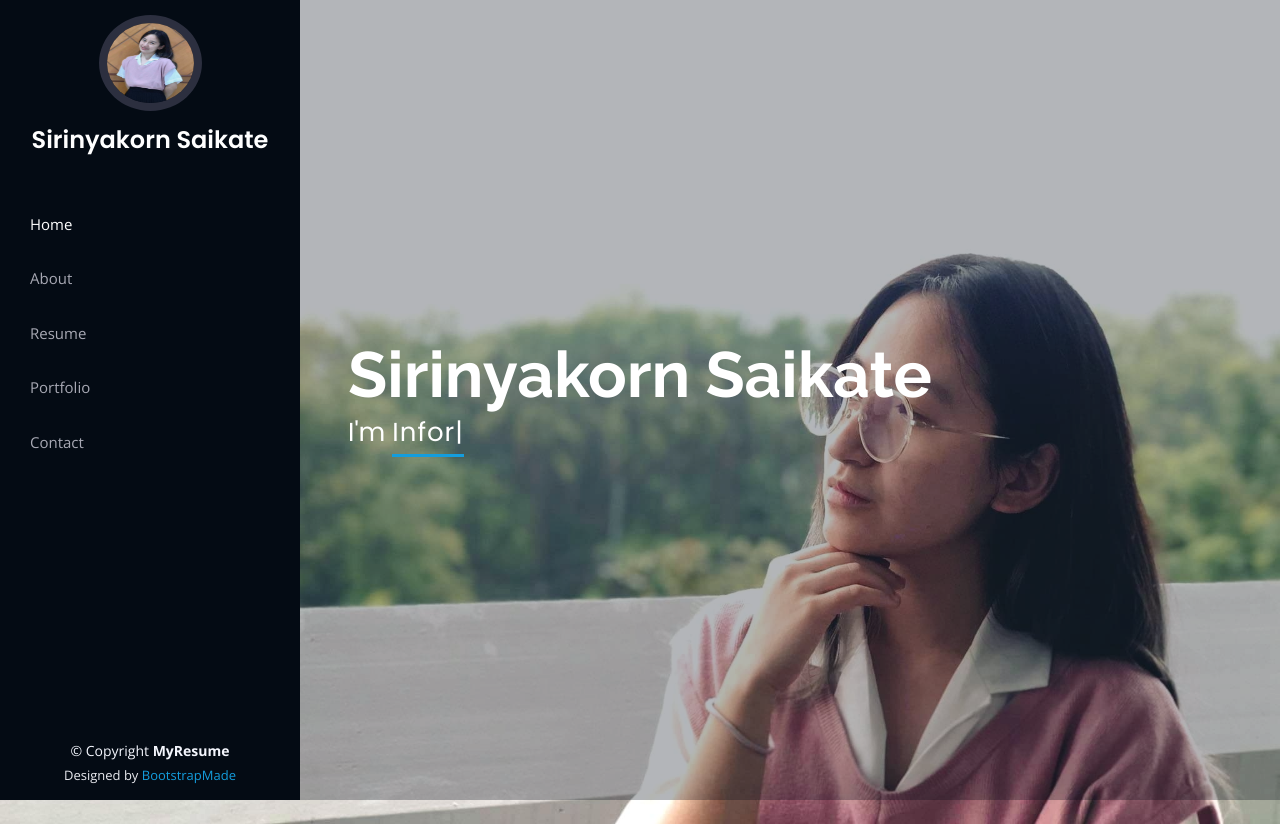
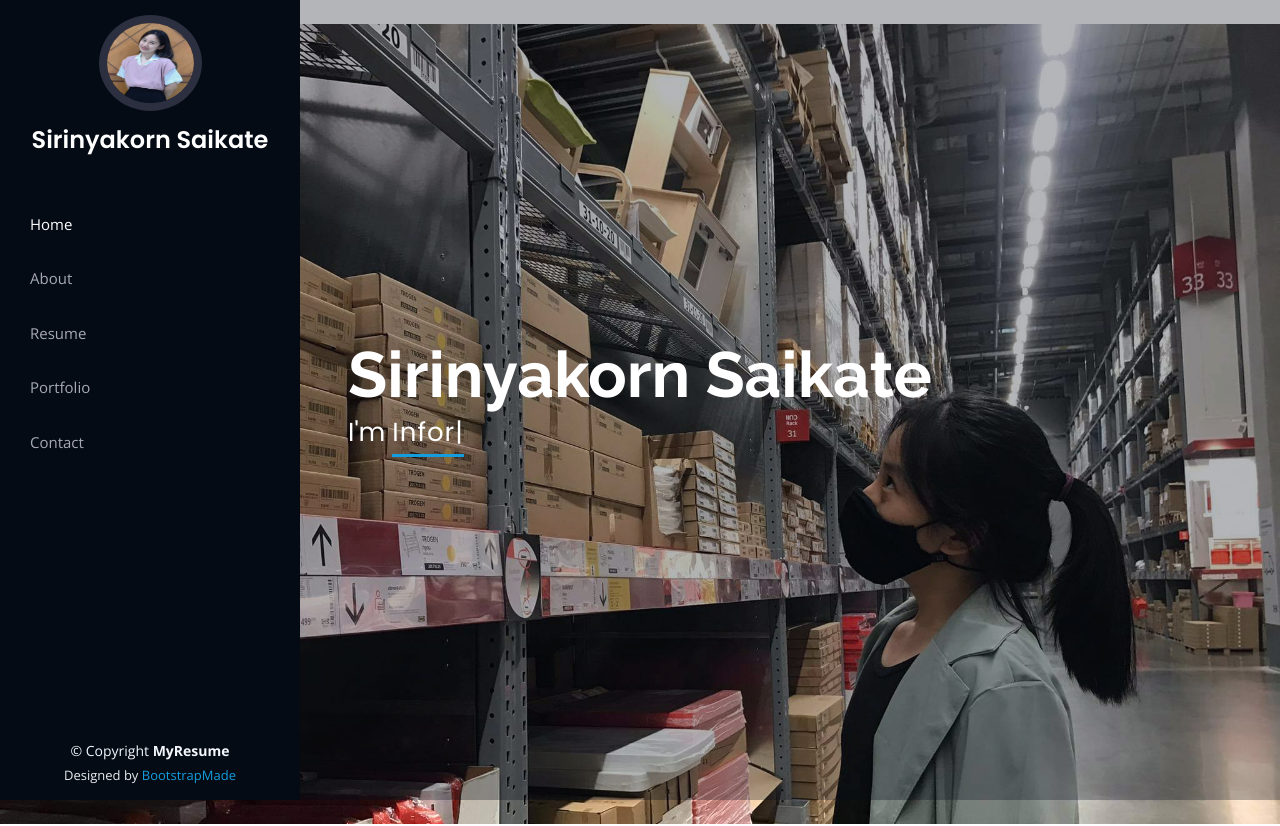
Before and after one commit to SirinyakornMM/MyResume, a plain HTML site: page index.html in a window 1280 px wide. Shown: the top 826 px of the page. Drawn offline with nearby package versions, Linux system fonts and the light colour scheme.

Commit message:
stylecssver2

```diff
--- a/assets/css/style.css
+++ b/assets/css/style.css
@@ -228,7 +228,7 @@ h6 {
 #hero {
   width: 100%;
   height: 100vh;
-  background: url("../img/hero-bg.jpg") top center;
+  background: url("../img/313900940_654942852798911_2631941231067486057_n.jpg") top center;
   background-size: cover;
 }
 
```
